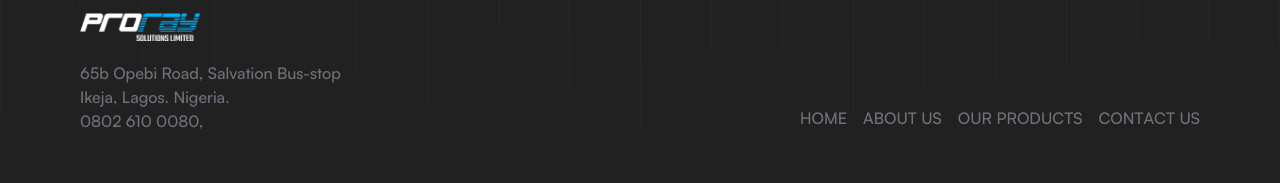
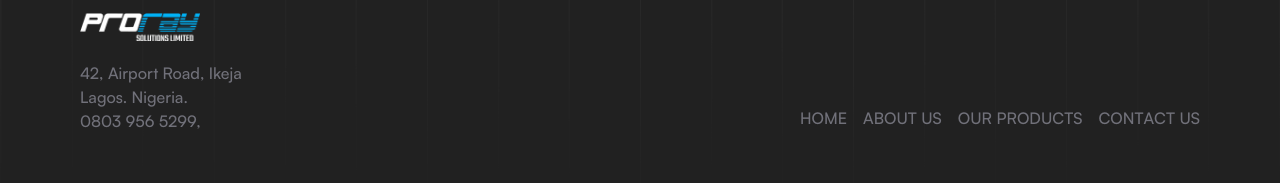
Before and after one commit to harzeezco/proray, a Next.js app: page / in a window 1280 px wide. Shown: the part 5997-6180 px from the top of the page. Built offline with nearby package versions, Linux system fonts and the light colour scheme.

Commit message:
updated Footer section

```diff
--- a/src/layout/footer.tsx
+++ b/src/layout/footer.tsx
@@ -66,9 +66,9 @@ const Footer = () => {
               </p>
             </div>
             <div className='text-zinc-500 max-sm:hidden'>
-              <p>65b Opebi Road, Salvation Bus-stop</p>
-              <p>Ikeja, Lagos. Nigeria.</p>
-              <p>0802 610 0080,</p>
+              <p>42, Airport Road, Ikeja</p>
+              <p>Lagos. Nigeria.</p>
+              <p>0803 956 5299,</p>
             </div>
             <ul className='flex items-center justify-center gap-4 text-zinc-500 max-md:items-start max-sm:mt-5 max-sm:justify-start max-sm:text-sm max-[390px]:flex-col'>
               {MENU_ITEMS.map((item) => (
```
